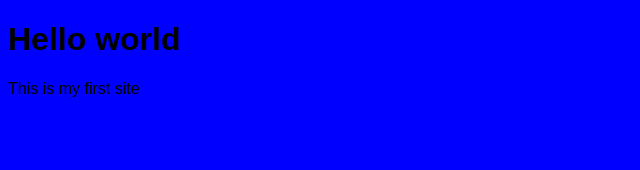
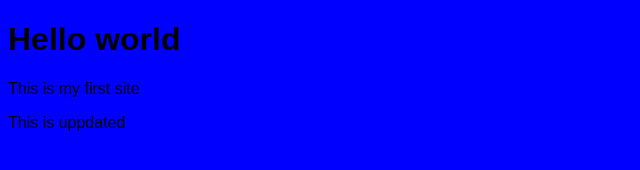
Before and after one commit to Purgatos81/First-project, a plain HTML site: page index.html in a window 1280 px wide. Shown: the whole page, without its empty margins (0-640 px from the left). Drawn offline with Linux system fonts and the light colour scheme.

Commit message:
Added uppdated text to html

```diff
--- a/index.html
+++ b/index.html
@@ -6,5 +6,6 @@
     <body>
         <h1>Hello world</h1>
         <p>This is my first site</p>
+        <p>This is uppdated</p>
     </body>
 </html>
```
